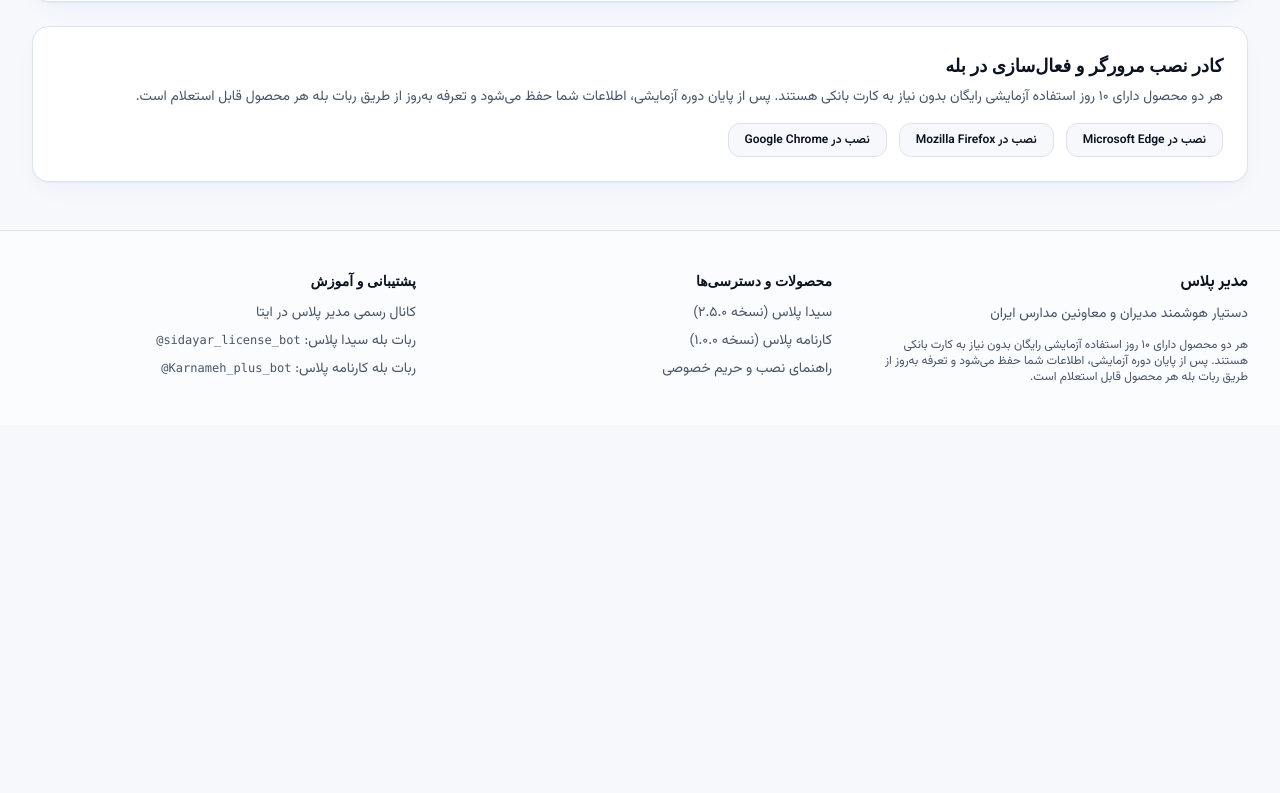
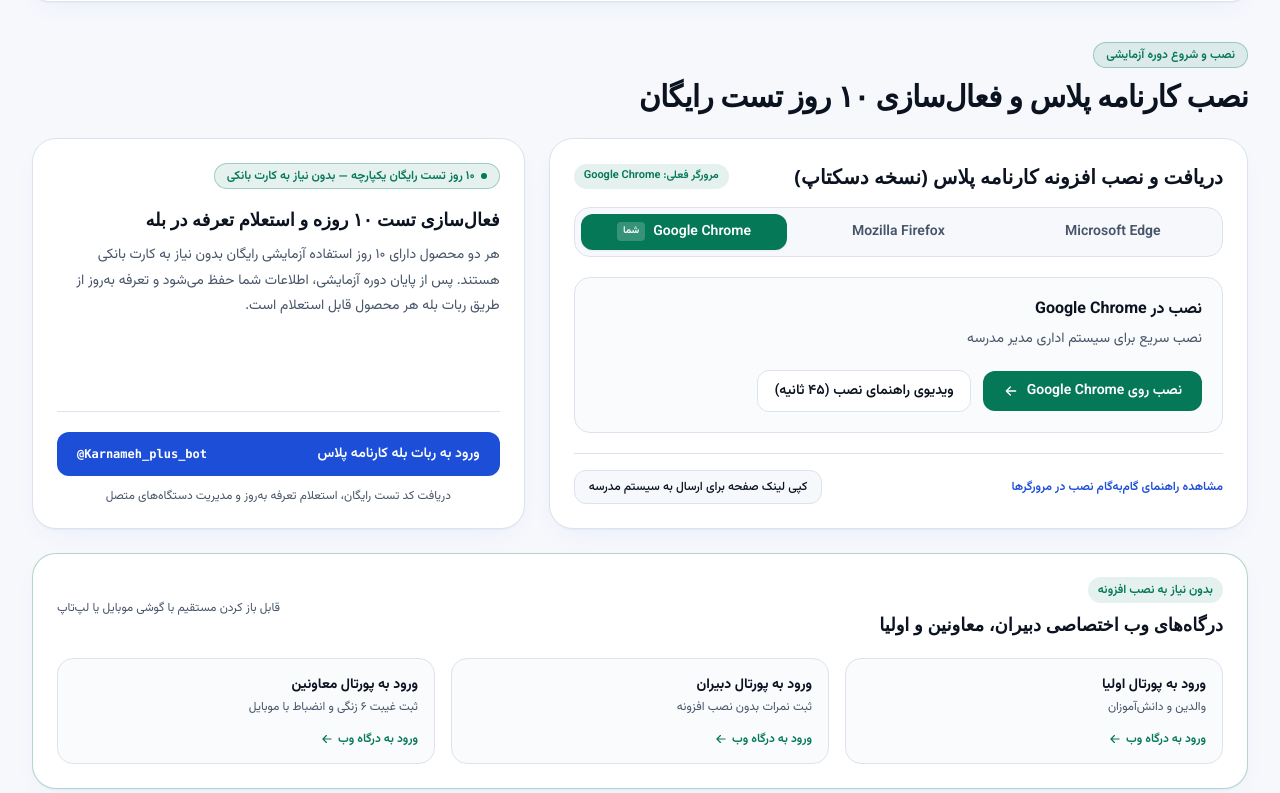
Before and after one commit to HamedGanjeali/modir-plus-wepApp, an Astro site: page /products/karnameh-plus in a window 1280 px wide. Shown: the part 3194-3987 px from the top of the page. Before the commit the page ends 3619 px from the top, so only its background shows below. Built offline with nearby package versions, Linux system fonts and the light colour scheme; Astro itself is replaced by a stand-in of ours; a web font is replaced by a local one.

Commit message:
feat(product): add browser-aware BrowserInstallBox with mobile handoff and web portals (TASK-PRD-304)

```diff
--- /dev/null
+++ b/src/components/product/BrowserInstallBox.tsx
@@ -0,0 +1,302 @@
+import { useEffect, useState } from 'react';
+import type { BrowserDownloadTarget, BrowserId, ExternalPortalLink } from '../../data/products';
+
+interface BrowserInstallBoxProps {
+  productName: string;
+  accentTone: 'primary' | 'emerald';
+  installTargets: BrowserDownloadTarget[];
+  installVideoUrl: string;
+  installVideoDuration: string;
+  externalPortals?: ExternalPortalLink[];
+  baleBotHandle: string;
+  baleBotUrl: string;
+  trialBadgeLabel: string;
+  trialSummary: string;
+}
+
+const BROWSER_NAMES: Record<BrowserId, string> = {
+  chrome: 'Google Chrome',
+  edge: 'Microsoft Edge',
+  firefox: 'Mozilla Firefox',
+};
+
+export function BrowserInstallBox({
+  productName,
+  accentTone,
+  installTargets,
+  installVideoUrl,
+  installVideoDuration,
+  externalPortals,
+  baleBotHandle,
+  baleBotUrl,
+  trialBadgeLabel,
+  trialSummary,
+}: BrowserInstallBoxProps) {
+  const defaultBrowser = installTargets[0]?.browser ?? 'chrome';
+  const [selectedBrowser, setSelectedBrowser] = useState<BrowserId>(defaultBrowser);
+  const [detectedBrowser, setDetectedBrowser] = useState<BrowserId | null>(null);
+  const [isMobile, setIsMobile] = useState(false);
+  const [copyState, setCopyState] = useState<'idle' | 'copied' | 'error'>('idle');
+
+  const isPrimary = accentTone === 'primary';
+
+  useEffect(() => {
+    const ua = navigator.userAgent;
+    const mobileDetected = /Android|iPhone|iPad|iPod|Mobile/i.test(ua);
+    setIsMobile(mobileDetected);
+
+    let browser: BrowserId | null = null;
+    if (/Edg\//i.test(ua)) {
+      browser = 'edge';
+    } else if (/Firefox\//i.test(ua)) {
+      browser = 'firefox';
+    } else if (/Chrome\//i.test(ua) || /CriOS\//i.test(ua)) {
+      browser = 'chrome';
+    }
+
+    if (browser && installTargets.some((t) => t.browser === browser)) {
+      setDetectedBrowser(browser);
+      setSelectedBrowser(browser);
+    }
+  }, [installTargets]);
+
+  const activeTarget =
+    installTargets.find((t) => t.browser === selectedBrowser) ?? installTargets[0];
+
+  async function handleCopyPageUrl() {
+    const pageUrl = window.location.href;
+    try {
+      await navigator.clipboard.writeText(pageUrl);
+      setCopyState('copied');
+      window.setTimeout(() => setCopyState('idle'), 2000);
+    } catch {
+      setCopyState('error');
+      window.setTimeout(() => setCopyState('idle'), 3000);
+    }
+  }
+
+  return (
+    <div className="space-y-6">
+      {isMobile && (
+        <div className="card-surface rounded-2xl border border-warning/35 bg-warning/10 p-4 sm:p-5">
+          <div className="flex flex-col justify-between gap-4 sm:flex-row sm:items-center">
+            <div className="min-w-0">
+              <p className="text-sm font-bold text-foreground">
+                شما با گوشی وارد شده‌اید؛ افزونه {productName} روی مرورگر رایانه دفتر مدرسه نصب می‌شود
+              </p>
+              <p className="mt-1 text-xs leading-relaxed text-muted-foreground">
+                آدرس این صفحه را کپی کرده و در ایتا یا بله برای خودتان بفرستید تا روی سیستم مدرسه باز کنید.
+              </p>
+            </div>
+            <button
+              type="button"
+              onClick={handleCopyPageUrl}
+              className="inline-flex min-w-[240px] shrink-0 items-center justify-center gap-2 rounded-xl bg-foreground px-4 py-2.5 text-xs font-semibold text-background transition-opacity hover:opacity-90 focus-visible:outline-none focus-visible:ring-2 focus-visible:ring-ring"
+            >
+              <span>
+                {copyState === 'copied'
+                  ? 'لینک کپی شد'
+                  : copyState === 'error'
+                    ? 'لینک را از نوار مرورگر کپی کنید'
+                    : 'کپی لینک برای سیستم مدرسه'}
+              </span>
+            </button>
+          </div>
+        </div>
+      )}
+
+      <div className="grid grid-cols-1 gap-6 lg:grid-cols-12">
+        <div className="card-surface rounded-3xl border border-border bg-card p-6 lg:col-span-7">
+          <div className="flex flex-wrap items-center justify-between gap-2">
+            <h3 className="text-lg font-extrabold text-foreground sm:text-xl">
+              دریافت و نصب افزونه {productName} (نسخه دسکتاپ)
+            </h3>
+            {detectedBrowser && (
+              <span
+                className={`rounded-full px-2.5 py-1 text-[11px] font-semibold ${
+                  isPrimary ? 'bg-primary/10 text-primary' : 'bg-success/10 text-success'
+                }`}
+              >
+                مرورگر فعلی: {BROWSER_NAMES[detectedBrowser]}
+              </span>
+            )}
+          </div>
+
+          <div
+            role="tablist"
+            aria-label="انتخاب مرورگر برای نصب"
+            className="mt-4 flex flex-wrap gap-2 rounded-2xl border border-border bg-muted/50 p-1.5"
+          >
+            {installTargets.map((target) => {
+              const isSelected = target.browser === selectedBrowser;
+              const isDetected = target.browser === detectedBrowser;
+
+              return (
+                <button
+                  key={target.browser}
+                  type="button"
+                  role="tab"
+                  aria-selected={isSelected}
+                  onClick={() => setSelectedBrowser(target.browser)}
+                  className={`flex flex-1 items-center justify-center gap-2 rounded-xl px-3 py-2 text-xs font-semibold transition-colors focus-visible:outline-none focus-visible:ring-2 focus-visible:ring-ring sm:text-sm ${
+                    isSelected
+                      ? isPrimary
+                        ? 'bg-primary text-primary-foreground shadow-xs'
+                        : 'bg-success text-primary-foreground shadow-xs'
+                      : 'text-muted-foreground hover:bg-card hover:text-foreground'
+                  }`}
+                >
+                  <span dir="ltr">{BROWSER_NAMES[target.browser]}</span>
+                  {isDetected && (
+                    <span
+                      className={`rounded px-1.5 py-0.5 text-[10px] ${
+                        isSelected ? 'bg-white/20 text-primary-foreground' : 'bg-primary/10 text-primary'
+                      }`}
+                    >
+                      شما
+                    </span>
+                  )}
+                </button>
+              );
+            })}
+          </div>
+
+          {activeTarget && (
+            <div className="mt-5 rounded-2xl border border-border bg-muted/35 p-5">
+              <p className="text-base font-bold text-foreground">{activeTarget.label}</p>
+              <p className="mt-1.5 text-sm leading-relaxed text-muted-foreground text-pretty">
+                {activeTarget.note}
+              </p>
+
+              <div className="mt-5 flex flex-wrap items-center gap-3">
+                <a
+                  href={activeTarget.installUrl}
+                  target="_blank"
+                  rel="noopener noreferrer"
+                  className={`inline-flex items-center justify-center gap-2 rounded-xl px-5 py-2.5 text-sm font-semibold text-primary-foreground transition-opacity hover:opacity-90 focus-visible:outline-none focus-visible:ring-2 focus-visible:ring-ring ${
+                    isPrimary ? 'bg-primary' : 'bg-success'
+                  }`}
+                >
+                  <span>نصب روی {BROWSER_NAMES[activeTarget.browser]}</span>
+                  <svg className="h-4 w-4 rtl:rotate-180" viewBox="0 0 24 24" fill="none" stroke="currentColor" strokeWidth="2" aria-hidden="true">
+                    <path d="M5 12h14m-6-6 6 6-6 6" strokeLinecap="round" strokeLinejoin="round" />
+                  </svg>
+                </a>
+
+                <a
+                  href={installVideoUrl}
+                  target="_blank"
+                  rel="noopener noreferrer"
+                  className="inline-flex items-center gap-2 rounded-xl border border-border bg-card px-4 py-2.5 text-xs font-semibold text-foreground transition-colors hover:bg-muted focus-visible:outline-none focus-visible:ring-2 focus-visible:ring-ring sm:text-sm"
+                >
+                  <span>ویدیوی راهنمای نصب ({installVideoDuration})</span>
+                </a>
+              </div>
+            </div>
+          )}
+
+          <div className="mt-5 flex flex-wrap items-center justify-between gap-3 border-t border-border pt-4">
+            <a
+              href="/guide"
+              className="text-xs font-semibold text-primary hover:underline focus-visible:outline-none focus-visible:ring-2 focus-visible:ring-ring focus-visible:rounded"
+            >
+              مشاهده راهنمای گام‌به‌گام نصب در مرورگرها
+            </a>
+
+            {!isMobile && (
+              <button
+                type="button"
+                onClick={handleCopyPageUrl}
+                className="inline-flex min-w-[235px] items-center justify-center rounded-xl border border-border bg-background px-3.5 py-2 text-xs font-medium text-foreground transition-colors hover:bg-muted focus-visible:outline-none focus-visible:ring-2 focus-visible:ring-ring"
+              >
+                {copyState === 'copied'
+                  ? 'لینک کپی شد'
+                  : copyState === 'error'
+                    ? 'آدرس را از نوار مرورگر کپی کنید'
+                    : 'کپی لینک صفحه برای ارسال به سیستم مدرسه'}
+              </button>
+            )}
+          </div>
+        </div>
+
+        <div className="card-surface flex flex-col justify-between rounded-3xl border border-border bg-card p-6 lg:col-span-5">
+          <div>
+            <span className="inline-flex items-center gap-1.5 rounded-full border border-success/30 bg-success/10 px-3 py-1 text-xs font-semibold text-success">
+              <span className="h-1.5 w-1.5 rounded-full bg-success" aria-hidden="true" />
+              {trialBadgeLabel}
+            </span>
+
+            <h3 className="mt-4 text-lg font-extrabold text-foreground">
+              فعال‌سازی تست ۱۰ روزه و استعلام تعرفه در بله
+            </h3>
+
+            <p className="mt-2.5 text-sm leading-[1.85] text-muted-foreground text-pretty">
+              {trialSummary}
+            </p>
+          </div>
+
+          <div className="mt-6 space-y-3 border-t border-border pt-5">
+            <a
+              href={baleBotUrl}
+              target="_blank"
+              rel="noopener noreferrer"
+              className="flex w-full items-center justify-between rounded-xl bg-primary px-5 py-3 text-sm font-semibold text-primary-foreground transition-opacity hover:opacity-90 focus-visible:outline-none focus-visible:ring-2 focus-visible:ring-ring"
+            >
+              <span>ورود به ربات بله {productName}</span>
+              <span dir="ltr" className="font-mono text-xs">
+                {baleBotHandle}
+              </span>
+            </a>
+
+            <p className="text-center text-xs text-muted-foreground">
+              دریافت کد تست رایگان، استعلام تعرفه به‌روز و مدیریت دستگاه‌های متصل
+            </p>
+          </div>
+        </div>
+      </div>
+
+      {externalPortals && externalPortals.length > 0 && (
+        <div className="card-surface rounded-3xl border border-success/30 bg-card p-6">
+          <div className="flex flex-wrap items-center justify-between gap-2">
+            <div>
+              <span className="rounded-full bg-success/10 px-2.5 py-1 text-xs font-semibold text-success">
+                بدون نیاز به نصب افزونه
+              </span>
+              <h3 className="mt-2 text-lg font-extrabold text-foreground">
+                درگاه‌های وب اختصاصی دبیران، معاونین و اولیا
+              </h3>
+            </div>
+            <p className="text-xs text-muted-foreground">
+              قابل باز کردن مستقیم با گوشی موبایل یا لپ‌تاپ
+            </p>
+          </div>
+
+          <div className="mt-5 grid grid-cols-1 gap-4 md:grid-cols-3">
+            {externalPortals.map((portal) => (
+              <a
+                key={portal.url}
+                href={portal.url}
+                target="_blank"
+                rel="noopener noreferrer"
+                className="group flex flex-col justify-between rounded-2xl border border-border bg-muted/35 p-4 transition-colors hover:border-success/50 hover:bg-card focus-visible:outline-none focus-visible:ring-2 focus-visible:ring-ring"
+              >
+                <div>
+                  <p className="text-sm font-bold text-foreground group-hover:text-success">
+                    {portal.label}
+                  </p>
+                  <p className="mt-1 text-xs text-muted-foreground">{portal.role}</p>
+                </div>
+                <span className="mt-4 inline-flex items-center gap-1 text-xs font-semibold text-success">
+                  <span>ورود به درگاه وب</span>
+                  <svg className="h-3.5 w-3.5 rtl:rotate-180" viewBox="0 0 24 24" fill="none" stroke="currentColor" strokeWidth="2" aria-hidden="true">
+                    <path d="M5 12h14m-6-6 6 6-6 6" strokeLinecap="round" strokeLinejoin="round" />
+                  </svg>
+                </span>
+              </a>
+            ))}
+          </div>
+        </div>
+      )}
+    </div>
+  );
+}
--- a/src/pages/products/[slug].astro
+++ b/src/pages/products/[slug].astro
@@ -4,6 +4,7 @@ import ProductHero from '../../components/product/ProductHero.astro';
 import BeforeAfterSection from '../../components/product/BeforeAfterSection.astro';
 import { WorkflowScenarioTabs } from '../../components/product/WorkflowScenarioTabs';
 import { ProductLightboxGallery } from '../../components/product/ProductLightboxGallery';
+import { BrowserInstallBox } from '../../components/product/BrowserInstallBox';
 import { PRODUCTS, getProductBySlug } from '../../data/products';
 import { SITE_CONFIG } from '../../data/site';
 
@@ -94,23 +95,29 @@ if (!product) {
       </ul>
     </div>
 
-    <div id="install-box" class="scroll-mt-24 card-surface mt-6 rounded-2xl border border-border bg-card p-6">
-      <h2 class="text-lg font-bold text-foreground">کادر نصب مرورگر و فعال‌سازی در بله</h2>
-      <p class="mt-2 text-sm text-muted-foreground">
-        {SITE_CONFIG.trialPolicy.summary}
-      </p>
-      <div class="mt-4 flex flex-wrap gap-3">
-        {product.installTargets.map((target) => (
-          <a
-            href={target.installUrl}
-            target="_blank"
-            rel="noopener noreferrer"
-            class="rounded-xl border border-border bg-background px-4 py-2 text-xs font-semibold text-foreground transition-colors hover:border-primary/45 hover:bg-muted"
-          >
-            {target.label}
-          </a>
-        ))}
+    <section id="install-box" class="scroll-mt-24 pt-10">
+      <div class="mb-6 max-w-2xl">
+        <span class="inline-flex items-center rounded-full border border-success/30 bg-success/10 px-3 py-1 text-xs font-semibold text-success">
+          نصب و شروع دوره آزمایشی
+        </span>
+        <h2 class="mt-2.5 text-2xl font-extrabold tracking-tight text-foreground sm:text-3xl text-balance">
+          نصب {product.name} و فعال‌سازی ۱۰ روز تست رایگان
+        </h2>
       </div>
-    </div>
+
+      <BrowserInstallBox
+        productName={product.name}
+        accentTone={product.accentTone}
+        installTargets={product.installTargets}
+        installVideoUrl={product.installVideoUrl}
+        installVideoDuration={product.installVideoDuration}
+        externalPortals={product.externalPortals}
+        baleBotHandle={product.baleBotHandle}
+        baleBotUrl={product.baleBotUrl}
+        trialBadgeLabel={SITE_CONFIG.trialPolicy.badgeLabel}
+        trialSummary={SITE_CONFIG.trialPolicy.summary}
+        client:visible
+      />
+    </section>
   </section>
 </BaseLayout>
```
Also changed, not shown: HANDOFF.md (+11 -11 lines), .agents/roadmaps/v1.0.0/ROADMAP-PHASE-3-PRODUCT-PAGES.md.
